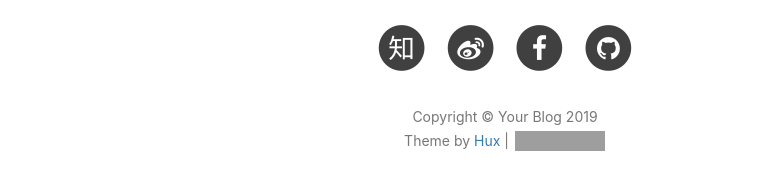
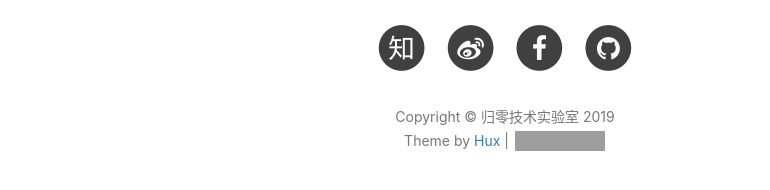
Before and after one commit to Little-kangaroo/guiling.github.io, a Jekyll site: the page built from index.html, in a window 1280 px wide and 900 px high, scrolled down 1090 px. Shown: the part 655-845 px from the top of the window, without its empty margins (135-905 px from the left). Built offline with Jekyll 4.4.1, drawn with Linux system fonts in a browser that asks for light colours; nearby versions of some CDN libraries; the list of posts is cut into pages by our own code; comment, search, counter and statistics services are not loaded; some of the changed text lies outside the part shown; grey boxes are pictures that could not be loaded.

```diff
--- a/_config.yml
+++ b/_config.yml
@@ -1,8 +1,8 @@
 # Site settings
-title: Your Blog
-SEOTitle: 你的博客 | 归零技术实验室
+title: 归零技术实验室
+SEOTitle: 归零技术实验室 | 归零技术实验室
 header-img: img/home-bg.jpg
-email: huxpro@gmail.com
+email: erpenghe@gmail.com
 description: ""
 keyword: ""
 url: "http://guiling.xyz"              # your host, for absolute URL
```
